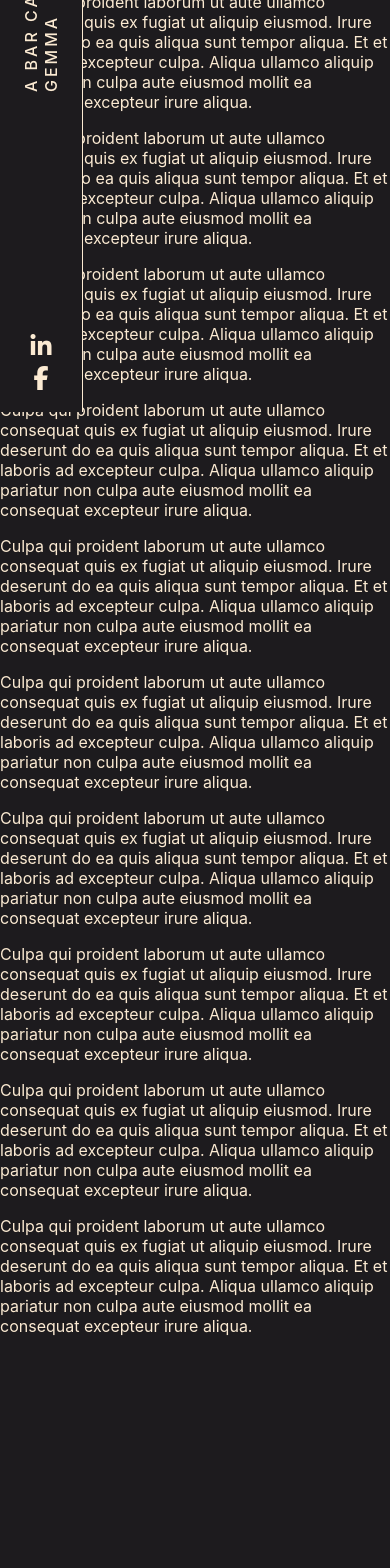
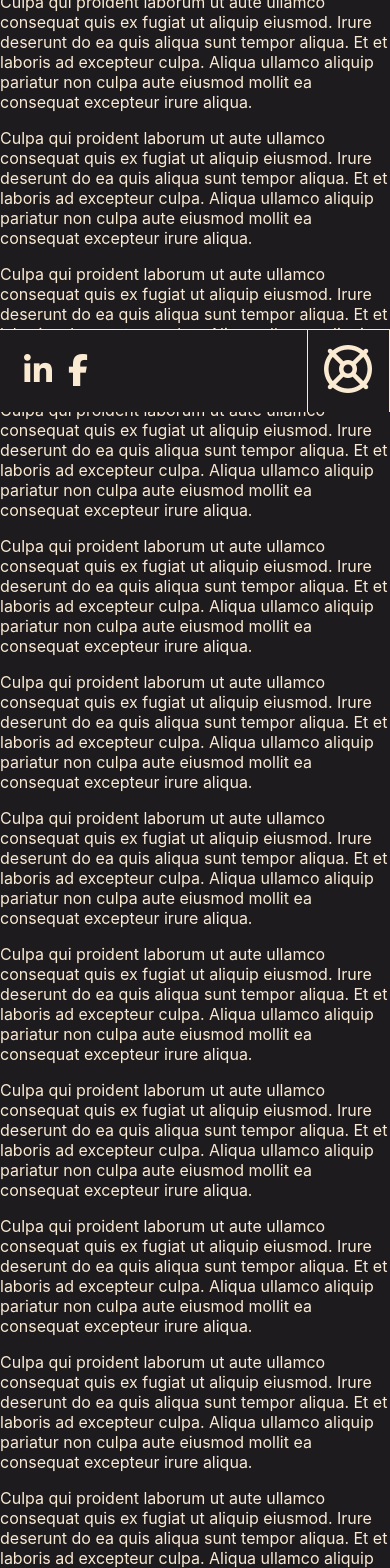
Before and after one commit to ledminh/a-bar-called-quesera, a Next.js app: page / in a window 390 px wide. Shown: the part 432-2000 px from the top of the page. Before the commit the page ends 1784 px from the top, so only its background shows below. Built offline with nearby package versions, Linux system fonts and the light colour scheme.

Commit message:
Finish NavBar/Header

```diff
--- a/components/Header/Header.module.scss
+++ b/components/Header/Header.module.scss
@@ -8,36 +8,99 @@
     border-right: 1px solid #fbead2;
     background-color: #1d1b1e;
 
-    display: flex;
+    display: grid;
+    grid-template-columns: 5.2rem auto;
+    grid-template-rows: auto;
 
     z-index: 1;
 
     transition: width .3s;
     &[data-expanded='true'] {
         width: 28rem;
+        height: 100%;
 
 
     }
+
+    @media (max-width:900px) {
+        display: block;
+
+        top: calc(100% - 5.2rem);
+
+        width: 100%;
+        height: 5.2rem;
+
+        background-color: #1d1b1e;
+
+        &[data-expanded='true'] {
+            height: 5.2rem;
+            width: 100%;
+
+
+        }
+    }
+
 }
 
 .label {
     width: 5.2rem;
-    height: 100%;
+
+    grid-column: 1/2;
+    grid-row: 1/2;
+
+
 
     border-right: 1px solid #fbead2;
-    display: flex;
-    flex-flow: column nowrap;
 
-    justify-content: space-between;
+    display: grid;
+    grid-template-columns: auto;
+    grid-template-rows: 5.2rem auto 6rem;
+
     align-items: center;
+    justify-items: center;
+
 
     z-index: 2;
+
+    @media (max-width:900px) {
+        position:absolute;
+        top: 0;
+
+        width: 100%;
+        height: 5.2rem;
+
+        border-top: 1px solid #fbead2;
+        border-right: none;
+
+        flex-flow: row nowrap;
+        justify-content: space-between;
+        align-items: center;
+
+        grid-template-rows: auto;
+        grid-template-columns: 8rem auto 5.2rem;
+    }
 }
 
 .menu {
-    width: 100%;
+    grid-column: 2/3;
+    grid-row: 1/2;
 
     display: flex;
     justify-content: center;
     align-items: center;
+
+
+    @media (max-width:900px) {
+
+        &[data-expanded='true'] {
+            border-top: 1px solid #fbead2;
+            background-color: #1d1b1e;
+
+            transform: translateY(-100%);
+
+            transition: transform .3s;
+
+        }
+    }
+
 }
--- a/components/Header/Logo.module.scss
+++ b/components/Header/Logo.module.scss
@@ -3,9 +3,23 @@
     width: 100%;
     height: 5rem;
 
+    grid-column: 1/1;
+    grid-row: 1/2;
+
     display: flex;
     align-items: center;
     justify-content: center;
+
+    @media (max-width:900px) {
+        width: 5rem;
+        height: 100%;
+
+        grid-row: 1/1;
+        grid-column: 3/4;
+
+        border-left: 1px solid #fbead2;
+
+    }
 
     button {
         border: none;
--- a/components/Header/Menu.module.scss
+++ b/components/Header/Menu.module.scss
@@ -18,7 +18,6 @@
         cursor: pointer;
 
     }
-
 
 
     &[data-expanded='true'] li {
@@ -49,13 +48,18 @@
             }
 
             &:hover::after {
-
-
                 clip-path: polygon(0 0, 100% 0, 100% 100%, 0 100%);
-
-
-
             }
         }
     }
+
+    @media (max-width:900px) {
+        li {
+            transform: translateY(80%);
+
+            text-align: center;
+        }
+    }
+
+
 }
--- a/components/Header/SocialLinks.module.scss
+++ b/components/Header/SocialLinks.module.scss
@@ -1,4 +1,11 @@
 .socialLinks {
+    grid-column: 1/2;
+    grid-row: 3/4;
+
+    @media (max-width:900px) {
+        grid-row: 1/1;
+        grid-column: 1/2;
+    }
 
     ul {
         list-style: none;
@@ -9,6 +16,10 @@
         justify-items: center;
         align-items: center;
 
+        @media (max-width:900px) {
+            flex-flow: row nowrap;
+            width: 5rem;
+        }
     }
 
     li {
@@ -19,23 +30,19 @@
         margin-bottom: .2rem;
 
         position: relative;
-        &:before {
-            content: "";
-            position: absolute;
-            top: 0;
-            left: 0;
-            width: 100%;
-            height: 100%;
 
-            z-index: -1;
-
-            border-radius: 50%;
-
+        @media (max-width:900px) {
+            font-size: 2rem;
+            margin-bottom: 0;
+            margin-right: 1rem;
         }
 
-        &:hover::before {
-            background: rgb(248,248,248);
-            background: radial-gradient(circle, rgba(248,248,248,.3) 0%, rgba(29,27,30,.1) 100%);
+        @media (max-width:900px) {
+            flex-basis: 45%;
+        }
+
+        &:hover {
+            text-shadow: 0 0 3px white;
         }
     }
 }
--- a/components/Header/Title.js
+++ b/components/Header/Title.js
@@ -4,7 +4,7 @@ export default function Title() {
 
     return (
         <section className={styles.title}>
-            <span>A BAR CALLED GEMMA</span>
+            <div className={styles.text}>A BAR CALLED GEMMA</div>
         </section>
     )
 }
--- a/components/Header/Title.module.scss
+++ b/components/Header/Title.module.scss
@@ -1,7 +1,23 @@
 .title {
     text-transform: uppercase;
-    width: 220px;
+
     letter-spacing: 3px;
     font-weight: 500;
-    transform: rotate(-90deg);
+
+    grid-column: 1/1;
+    grid-row: 2/3;
+
+    overflow: hidden;
+
+    height: 240px;
+    .text {
+        width: 240px;
+
+        transform: rotateZ(-90deg) translateX(-40%);
+    }
+
+    @media (max-width:900px) {
+        display: none;
+
+    }
 }
--- a/components/Header/index.js
+++ b/components/Header/index.js
@@ -93,7 +93,10 @@ export default function Header() {
                 <SocialLinks />
             </section>
 
-            <section className={styles.menu}>
+            <section
+                className={styles.menu}
+                data-expanded={expanded}
+                >
                 <Menu expanded={expanded}/>
             </section>
 
--- a/package.json
+++ b/package.json
@@ -13,7 +13,6 @@
     "react": "18.2.0",
     "react-dom": "18.2.0",
     "react-helmet": "^6.1.0"
-
   },
   "devDependencies": {
     "eslint": "8.21.0",
--- a/pages/index.js
+++ b/pages/index.js
@@ -19,6 +19,19 @@ export default function Home() {
       <p>Culpa qui proident laborum ut aute ullamco consequat quis ex fugiat ut aliquip eiusmod. Irure deserunt do ea quis aliqua sunt tempor aliqua. Et et laboris ad excepteur culpa. Aliqua ullamco aliquip pariatur non culpa aute eiusmod mollit ea consequat excepteur irure aliqua.</p>
       <p>Culpa qui proident laborum ut aute ullamco consequat quis ex fugiat ut aliquip eiusmod. Irure deserunt do ea quis aliqua sunt tempor aliqua. Et et laboris ad excepteur culpa. Aliqua ullamco aliquip pariatur non culpa aute eiusmod mollit ea consequat excepteur irure aliqua.</p>
       <p>Culpa qui proident laborum ut aute ullamco consequat quis ex fugiat ut aliquip eiusmod. Irure deserunt do ea quis aliqua sunt tempor aliqua. Et et laboris ad excepteur culpa. Aliqua ullamco aliquip pariatur non culpa aute eiusmod mollit ea consequat excepteur irure aliqua.</p>
+      <p>Culpa qui proident laborum ut aute ullamco consequat quis ex fugiat ut aliquip eiusmod. Irure deserunt do ea quis aliqua sunt tempor aliqua. Et et laboris ad excepteur culpa. Aliqua ullamco aliquip pariatur non culpa aute eiusmod mollit ea consequat excepteur irure aliqua.</p>
+      <p>Culpa qui proident laborum ut aute ullamco consequat quis ex fugiat ut aliquip eiusmod. Irure deserunt do ea quis aliqua sunt tempor aliqua. Et et laboris ad excepteur culpa. Aliqua ullamco aliquip pariatur non culpa aute eiusmod mollit ea consequat excepteur irure aliqua.</p>
+      <p>Culpa qui proident laborum ut aute ullamco consequat quis ex fugiat ut aliquip eiusmod. Irure deserunt do ea quis aliqua sunt tempor aliqua. Et et laboris ad excepteur culpa. Aliqua ullamco aliquip pariatur non culpa aute eiusmod mollit ea consequat excepteur irure aliqua.</p>
+      <p>Culpa qui proident laborum ut aute ullamco consequat quis ex fugiat ut aliquip eiusmod. Irure deserunt do ea quis aliqua sunt tempor aliqua. Et et laboris ad excepteur culpa. Aliqua ullamco aliquip pariatur non culpa aute eiusmod mollit ea consequat excepteur irure aliqua.</p>
+      <p>Culpa qui proident laborum ut aute ullamco consequat quis ex fugiat ut aliquip eiusmod. Irure deserunt do ea quis aliqua sunt tempor aliqua. Et et laboris ad excepteur culpa. Aliqua ullamco aliquip pariatur non culpa aute eiusmod mollit ea consequat excepteur irure aliqua.</p>
+      <p>Culpa qui proident laborum ut aute ullamco consequat quis ex fugiat ut aliquip eiusmod. Irure deserunt do ea quis aliqua sunt tempor aliqua. Et et laboris ad excepteur culpa. Aliqua ullamco aliquip pariatur non culpa aute eiusmod mollit ea consequat excepteur irure aliqua.</p>
+      <p>Culpa qui proident laborum ut aute ullamco consequat quis ex fugiat ut aliquip eiusmod. Irure deserunt do ea quis aliqua sunt tempor aliqua. Et et laboris ad excepteur culpa. Aliqua ullamco aliquip pariatur non culpa aute eiusmod mollit ea consequat excepteur irure aliqua.</p>
+      <p>Culpa qui proident laborum ut aute ullamco consequat quis ex fugiat ut aliquip eiusmod. Irure deserunt do ea quis aliqua sunt tempor aliqua. Et et laboris ad excepteur culpa. Aliqua ullamco aliquip pariatur non culpa aute eiusmod mollit ea consequat excepteur irure aliqua.</p>
+      <p>Culpa qui proident laborum ut aute ullamco consequat quis ex fugiat ut aliquip eiusmod. Irure deserunt do ea quis aliqua sunt tempor aliqua. Et et laboris ad excepteur culpa. Aliqua ullamco aliquip pariatur non culpa aute eiusmod mollit ea consequat excepteur irure aliqua.</p>
+      <p>Culpa qui proident laborum ut aute ullamco consequat quis ex fugiat ut aliquip eiusmod. Irure deserunt do ea quis aliqua sunt tempor aliqua. Et et laboris ad excepteur culpa. Aliqua ullamco aliquip pariatur non culpa aute eiusmod mollit ea consequat excepteur irure aliqua.</p>
+      <p>Culpa qui proident laborum ut aute ullamco consequat quis ex fugiat ut aliquip eiusmod. Irure deserunt do ea quis aliqua sunt tempor aliqua. Et et laboris ad excepteur culpa. Aliqua ullamco aliquip pariatur non culpa aute eiusmod mollit ea consequat excepteur irure aliqua.</p>
+      <p>Culpa qui proident laborum ut aute ullamco consequat quis ex fugiat ut aliquip eiusmod. Irure deserunt do ea quis aliqua sunt tempor aliqua. Et et laboris ad excepteur culpa. Aliqua ullamco aliquip pariatur non culpa aute eiusmod mollit ea consequat excepteur irure aliqua.</p>
+      <p>Culpa qui proident laborum ut aute ullamco consequat quis ex fugiat ut aliquip eiusmod. Irure deserunt do ea quis aliqua sunt tempor aliqua. Et et laboris ad excepteur culpa. Aliqua ullamco aliquip pariatur non culpa aute eiusmod mollit ea consequat excepteur irure aliqua.</p>
     </PageLayout>
 
     </>
```
Also changed, not shown: 1 other file (tests, documents, lock files or other folders).
